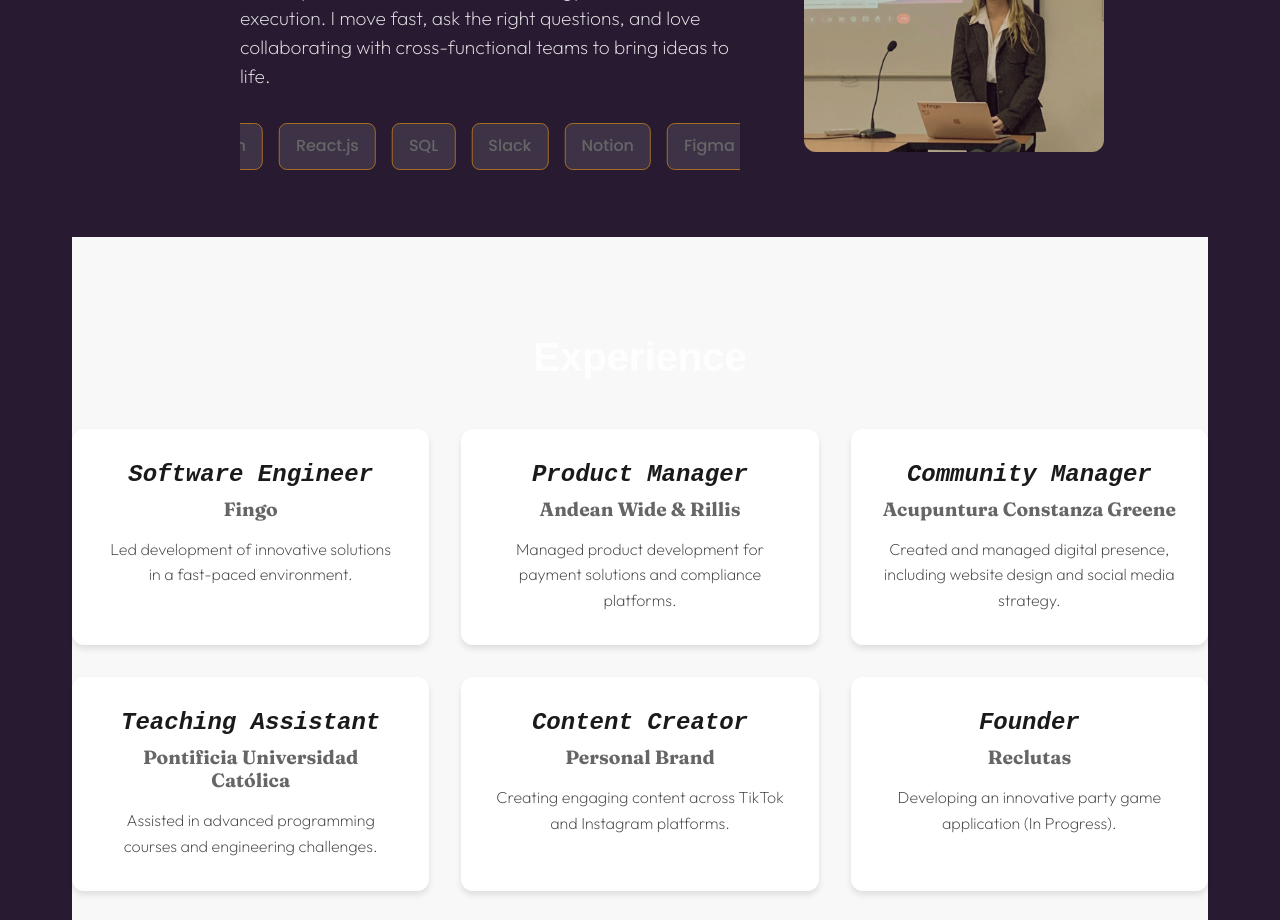
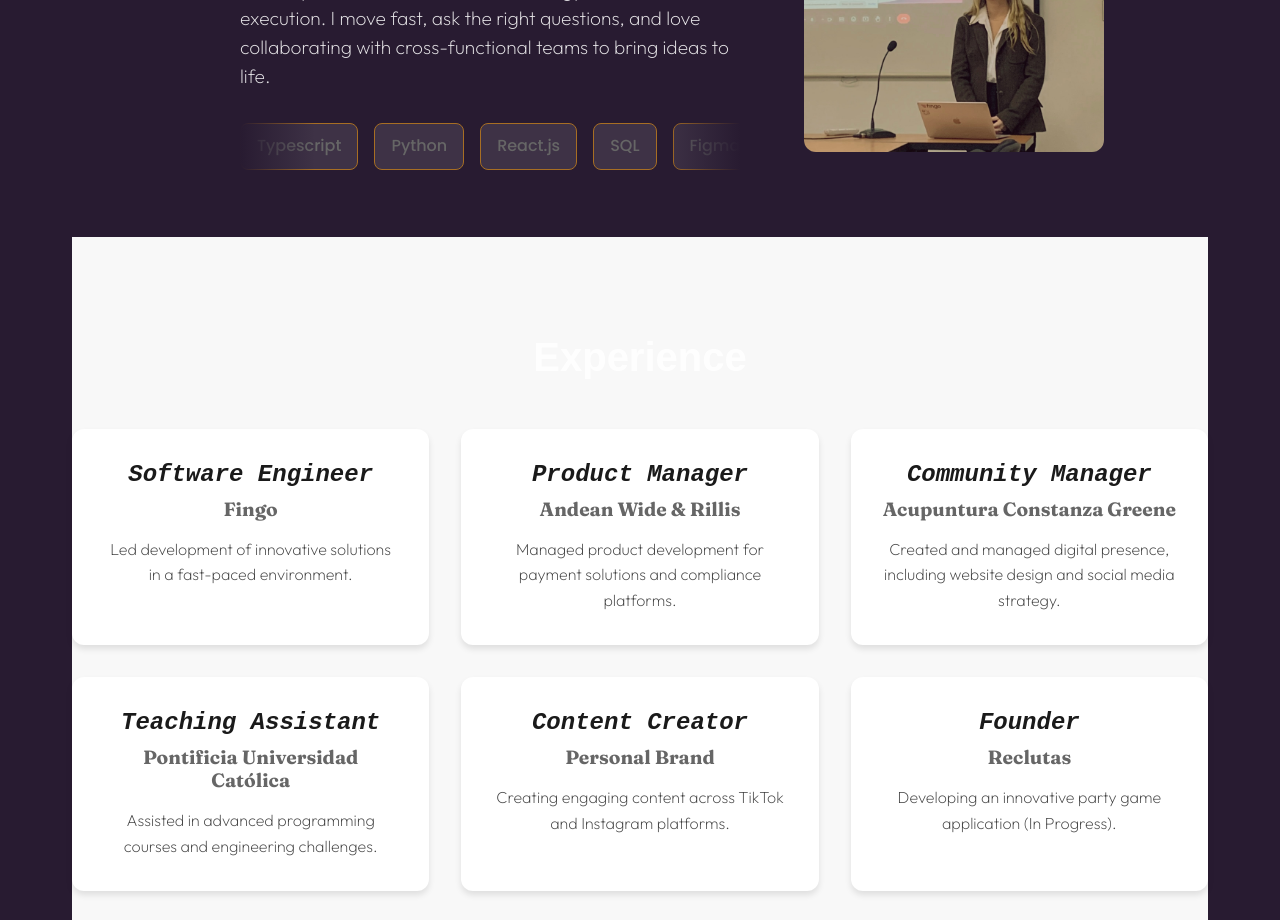
Before and after one commit to jirarrazaval/portfolio, a React (Vite) app: page / in a window 1280 px wide. Shown: the part 1060-1980 px from the top of the page. Built offline with nearby package versions, Linux system fonts and the light colour scheme; a web font is replaced by a local one.

Commit message:
carrousel ready

```diff
--- a/src/elements/SkillsCarousel.tsx
+++ b/src/elements/SkillsCarousel.tsx
@@ -1,5 +1,5 @@
 import styled from '@emotion/styled';
-import { useEffect, useState } from 'react';
+import { useEffect } from 'react';
 
 const CarouselContainer = styled.div`
   overflow: hidden; /* Oculta el contenido que se sale del contenedor */
@@ -10,15 +10,7 @@ const CarouselContainer = styled.div`
 const SkillsWrapper = styled.div`
   display: flex;
   white-space: nowrap; /* Asegura que los elementos estén en una sola línea */
-  transition: transform 0.5s ease; /* Transición suave para el movimiento */
-  position: relative;
-  z-index: 1;
-  animation: scroll 8s linear infinite;
-
-  @keyframes scroll {
-    0% { transform: translateX(0); }
-    100% { transform: translateX(-50%); }
-  }
+  animation: scroll 10s linear infinite; /* Animación continua */
 `;
 
 const Skill = styled.div`
@@ -31,23 +23,28 @@ const Skill = styled.div`
   margin-right: 1rem; /* Espacio entre habilidades */
 `;
 
+const FadeEffect = styled.div`
+  position: absolute;
+  top: 0;
+  left: 0;
+  right: 0;
+  height: 100%;
+  background: linear-gradient(
+    90deg,
+    rgb(40, 27, 49) 0%,
+    transparent 15%,
+    transparent 85%,
+    rgb(40, 27, 49) 100%
+  );
+  pointer-events: none; /* Permite que los clics pasen a través de este elemento */
+`;
+
 const SkillsCarousel = () => {
-  const skills = ["Typescript", "Python", "React.js", "SQL", "Slack", "Notion", "Figma","Git", "AWS", "UX"];
-  const [offset, setOffset] = useState(0);
-
-  useEffect(() => {
-    const interval = setInterval(() => {
-      setOffset((prevOffset) => (prevOffset + 1) % skills.length);
-    }, 2000); // Cambia cada 2 segundos
-
-    return () => clearInterval(interval);
-  }, [skills.length]);
+  const skills = ["Typescript", "Python", "React.js", "SQL", "Figma", "Cursor", "Git", "AWS", "UX", "Slack", "Notion", "API Rest", "Django"];
 
   return (
     <CarouselContainer>
-      <SkillsWrapper
-        style={{ transform: `translateX(-${offset * (100 / skills.length)}%)` }} // Mueve el carrusel
-      >
+      <SkillsWrapper>
         {skills.map((skill, index) => (
           <Skill key={index}>{skill}</Skill>
         ))}
@@ -56,6 +53,7 @@ const SkillsCarousel = () => {
           <Skill key={index + skills.length}>{skill}</Skill>
         ))}
       </SkillsWrapper>
+      <FadeEffect /> {/* Efecto de degradado */}
     </CarouselContainer>
   );
 };
```
